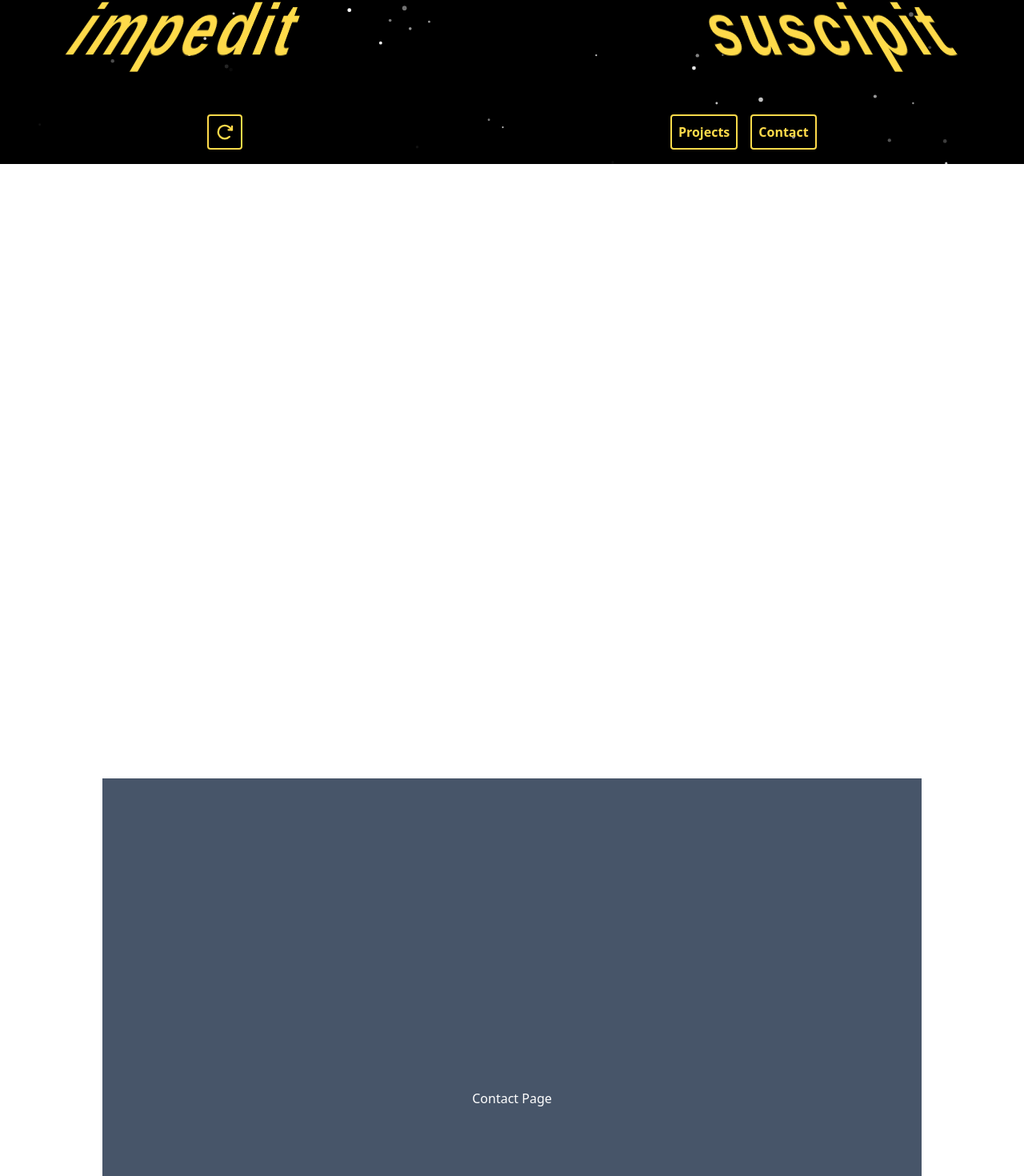
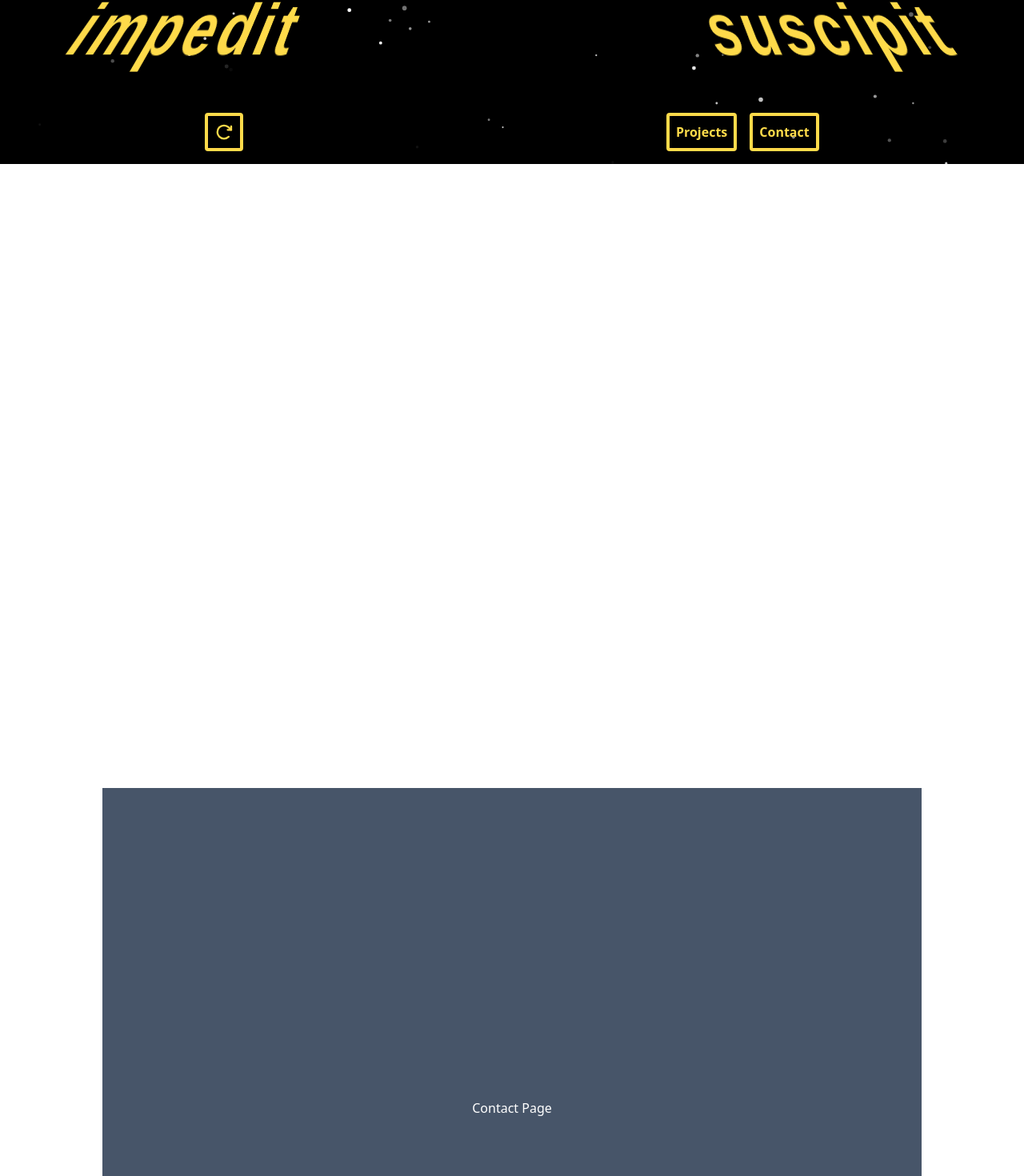
Before and after one commit to phenriquep00/portfolio, a React (Vite) app: page / in a window 1280 px wide. Shown: the part 595-2065 px from the top of the page at 80% size. Built offline with nearby package versions, Linux system fonts and the light colour scheme.

Commit message:
added navigator functionality

```diff
--- a/src/components/Button/Button.tsx
+++ b/src/components/Button/Button.tsx
@@ -12,7 +12,7 @@ export function Button({ children, type, onClick }: ButtonProps) {
       className={`flex text-[#feda4a] flex-row items-center justify-center
         ${
           type.startsWith("p")
-            ? "border-2 border-[#feda4a] rounded font-semibold p-2"
+            ? "border-4 border-[#feda4a] rounded font-bold p-2"
             : type.startsWith("s")
             ? "secondary button"
             : "teritiary button"
--- a/src/components/Content/Content.tsx
+++ b/src/components/Content/Content.tsx
@@ -1,15 +1,27 @@
-import { useRef } from "react";
+import { createRef, useRef } from "react";
 import { Contact } from "../../pages/Contact/Contact";
 import { LandingPage } from "../../pages/LandingPage/LandingPage";
 import { Projects } from "../../pages/Projects/Projects";
 
 export function Content() {
+
+  const projectsRef = createRef<HTMLDivElement>();
+  const contactRef = useRef<any>();
+
+  const handleProjectsFocus = () => {
+    projectsRef.current?.focus();
+  }
+
+  const handleContactFocus = () => {
+    contactRef.current?.focus();
+  }
+
   return (
     <div className="absolute w-full h-full top-0 left-0 text-white">
       <div className="flex flex-col items-center justify-center">
-        <LandingPage />
-        <Projects />
-        <Contact />
+        <LandingPage focusProjects={handleProjectsFocus} focusContact={handleContactFocus}/>
+        <Projects ref={projectsRef}/>
+        <Contact ref={contactRef}/>
       </div>
     </div>
   );
--- a/src/components/Navigator/Navigator.tsx
+++ b/src/components/Navigator/Navigator.tsx
@@ -1,13 +1,18 @@
 import { Button } from "../Button/Button";
 
-export function Navigator() {
+export interface INavigator {
+  focusProjects: () => void;
+  focusContact: () => void;
+}
+
+export function Navigator({focusProjects, focusContact}: INavigator) {
   return (
     <div className="flex gap-4">
-      <Button type="p" onClick={() => {}}>
+      <Button type="p" onClick={() => {focusProjects()}}>
         <p>Projects</p>
       </Button>
 
-      <Button type="p" onClick={() => {}}>
+      <Button type="p" onClick={() => {focusContact()}}>
         <p>Contact</p>
       </Button>
     </div>
--- a/src/pages/Contact/Contact.tsx
+++ b/src/pages/Contact/Contact.tsx
@@ -1,7 +1,8 @@
-export function Contact() {
-  return (
-    <div className="flex items-center justify-center w-4/5 h-screen bg-slate-600">
-      Contact Page
-    </div>
-  );
-}
+import { forwardRef } from "react";
+import { IPage, Ref } from "../Projects/Projects";
+
+export const Contact = forwardRef<Ref, IPage>((props, ref) => (
+  <div tabIndex={0} ref={ref} className="flex items-center justify-center w-4/5 h-screen mt-[-20px] bg-slate-600">
+    Contact Page
+  </div>
+));
--- a/src/pages/LandingPage/LandingPage.tsx
+++ b/src/pages/LandingPage/LandingPage.tsx
@@ -2,9 +2,9 @@ import { ArrowClockwise } from "phosphor-react";
 import { useEffect, useState } from "react";
 import { Button } from "../../components/Button/Button";
 import { CrawlText } from "../../components/CrawlText/CrawlText";
-import { Navigator } from "../../components/Navigator/Navigator";
+import { INavigator, Navigator } from "../../components/Navigator/Navigator";
 
-export function LandingPage() {
+export function LandingPage({focusProjects, focusContact}: INavigator) {
   const [showCrawl, setShowCrawl] = useState<boolean>(true);
 
   useEffect(() => {
@@ -33,7 +33,7 @@ export function LandingPage() {
           </div>
         </Button>
 
-        <Navigator />
+        <Navigator focusProjects={focusProjects} focusContact={focusContact}/>
       </div>
     </div>
   );
--- a/src/pages/Projects/Projects.tsx
+++ b/src/pages/Projects/Projects.tsx
@@ -1,7 +1,13 @@
-export function Projects() {
-  return (
-    <div className="flex items-center justify-center w-screen h-[96vh] ">
-      Project Page
-    </div>
-  );
+import { forwardRef, ReactNode } from "react";
+
+export interface IPage {
+  children?: ReactNode;
 }
+
+export type Ref = HTMLDivElement;
+
+export const Projects = forwardRef<Ref, IPage>((props, ref) => (
+  <div tabIndex={0} ref={ref} className="flex items-center justify-center w-screen h-screen ">
+    Projects Page
+  </div>
+));
```
